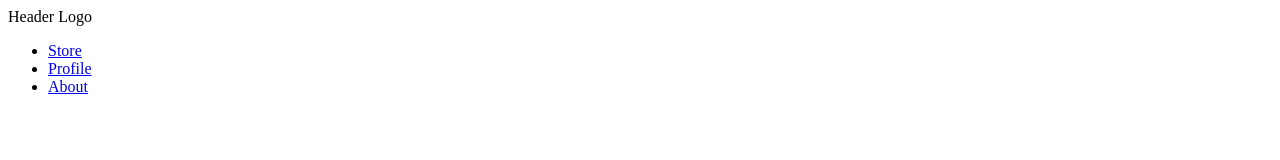
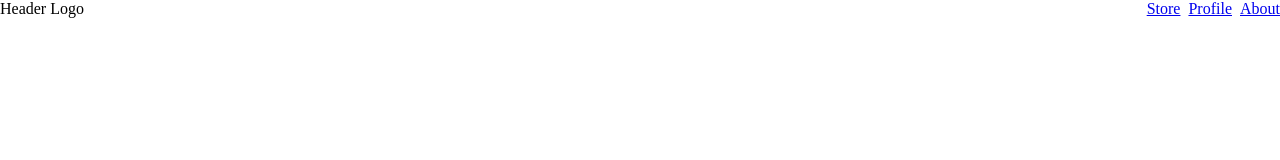
Before and after one commit to Russellier/odin-landing-page, a plain HTML site: page index.html in a window 1280 px wide. Drawn offline with Linux system fonts and the light colour scheme.

Commit message:
feat: Change display type of header

```diff
--- a/index.html
+++ b/index.html
@@ -4,7 +4,7 @@
   <meta charset="UTF-8">
   <meta name="viewport" content="width=device-width, initial-scale=1.0">
   <title>Odin Landing Page</title>
-  <link rel="stylesheet" href="style.css">
+  <link rel="stylesheet" href="styles.css">
 </head>
 <body>
   <div class="header">
--- a/styles.css
+++ b/styles.css
@@ -0,0 +1,22 @@
+*,
+*::before,
+*::after {
+  box-sizing: border-box;
+}
+
+* {
+  margin: 0;
+  padding: 0;
+}
+
+.header {
+  display: flex;
+  flex-direction: row;
+}
+
+.right-links {
+  display: flex;
+  gap: 8px;
+  list-style-type: none;
+  margin-left: auto;
+}
```
